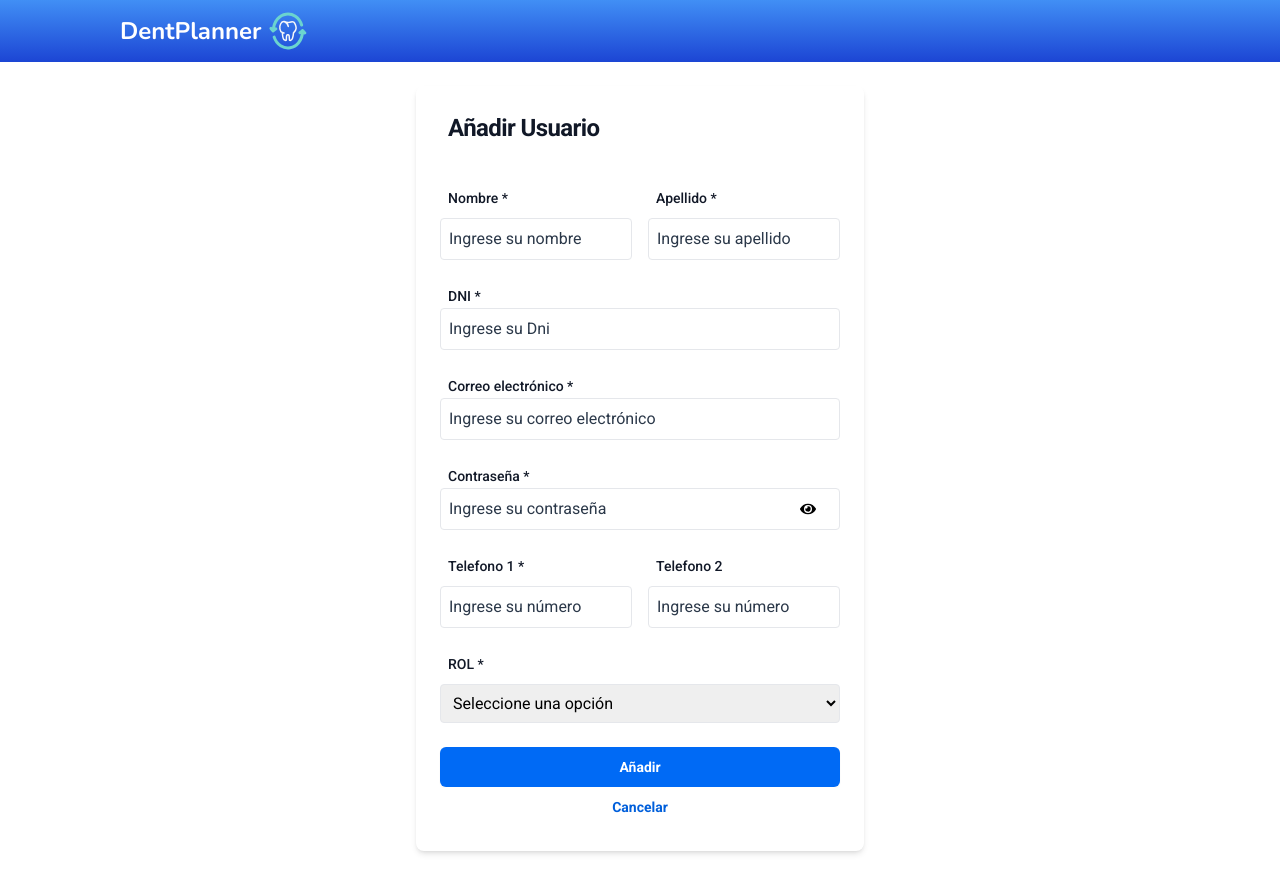
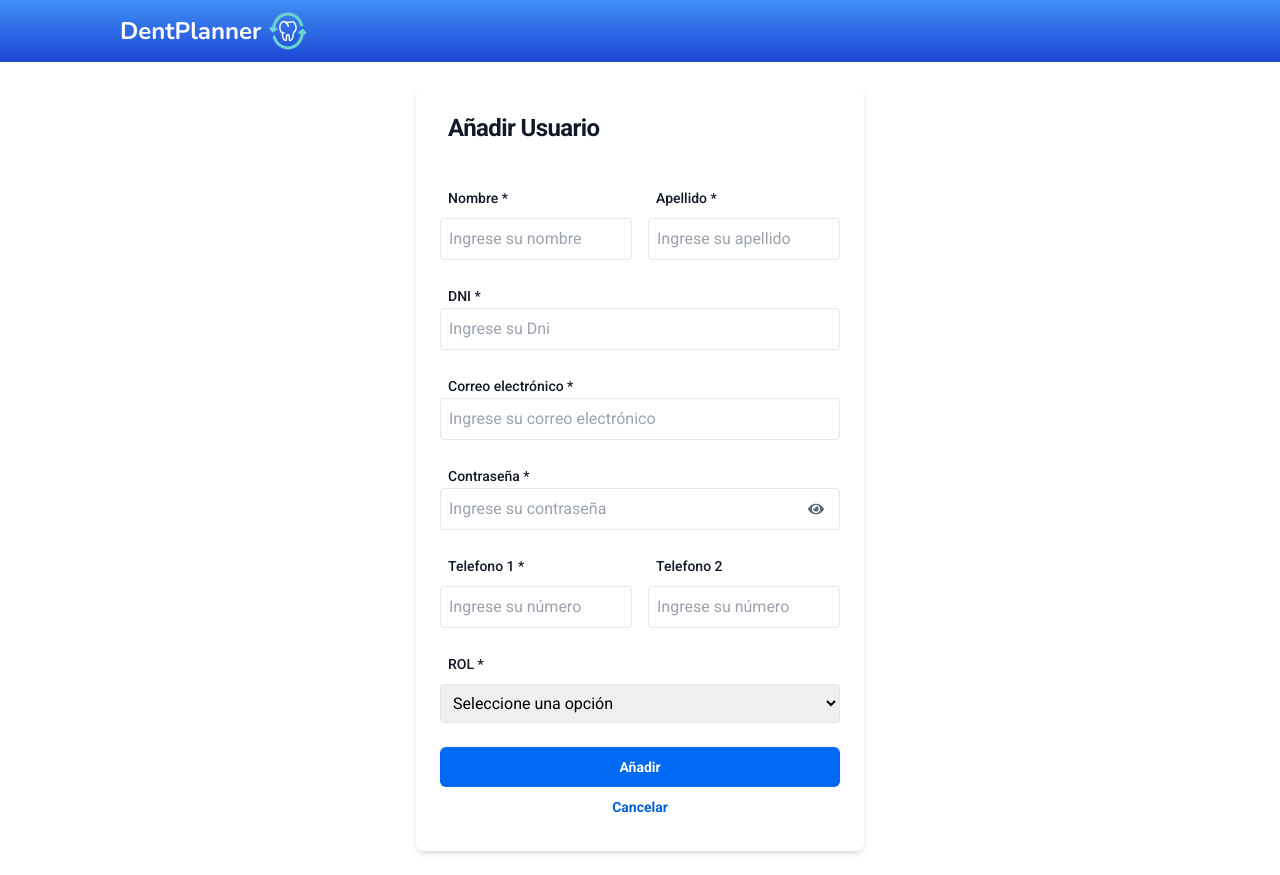
Before and after one commit to FooTalent/team-12, a React (Vite) app in the folder frontend/: page /registrar in a window 1280 px wide. Built offline with nearby package versions, Linux system fonts and the light colour scheme.

Commit message:
fix pathname Navbar + components errors

```diff
--- a/frontend/src/components/Input.jsx
+++ b/frontend/src/components/Input.jsx
@@ -1,13 +1,13 @@
 import PropTypes from "prop-types";
 import { forwardRef } from "react";
 
-const Input = forwardRef(({ type,placeholder, className, ...rest }, ref) => {
+const Input = forwardRef(function Input({ type,placeholder, className, ...rest }, ref) {
 
   return (
     <input
       ref={ref}
       type={type}
-      className={`border px-2 py-2 placeholder-[#2b3849] rounded-[4px] ${className}`}
+      className={`border px-2 py-2 rounded-[4px] ${className}`}
       placeholder={placeholder}
       {...rest}
     />
--- a/frontend/src/components/InputPassWord.jsx
+++ b/frontend/src/components/InputPassWord.jsx
@@ -1,10 +1,12 @@
 import PropTypes from "prop-types";
 import { forwardRef } from "react";
-import { FaEye, FaEyeSlash } from 'react-icons/fa';
+import { FaEye, FaEyeSlash } from "react-icons/fa";
 import { useState } from "react";
-import Button from "./Button";
 
-const Input = forwardRef(({placeholder, className, ...rest }, ref) => {
+const Input = forwardRef(function Input(
+  { placeholder, className, ...rest },
+  ref
+) {
   const [showPassword, setShowPassword] = useState(false);
   const toggleShowPassword = () => {
     setShowPassword(!showPassword);
@@ -14,25 +16,27 @@ const Input = forwardRef(({placeholder, className, ...rest }, ref) => {
       <input
         ref={ref}
         type={showPassword ? "text" : "password"}
-      className={`border px-2 py-2 placeholder-[#2b3849] rounded-[4px] ${className}`}
+        className={`border px-2 py-2  rounded-[4px] ${className}`}
         placeholder={placeholder}
         {...rest}
       />
-    <Button
+      <button
         type="button"
         onClick={toggleShowPassword}
-        className="absolute right-2 top-1/2 transform -translate-y-1/2 bg-transparent p-1"
+        className="absolute right-2 top-1/2 transform -translate-y-1/2 bg-transparent mr-2"
       >
-        {showPassword ? <FaEyeSlash /> : <FaEye />}
-      </Button>
+        {showPassword ? (
+          <FaEyeSlash className="text-[#1B2B41] text-opacity-70" />
+        ) : (
+          <FaEye className="text-[#1B2B41] text-opacity-70" />
+        )}
+      </button>
     </div>
   );
 });
 
 Input.propTypes = {
-
   placeholder: PropTypes.string.isRequired,
   className: PropTypes.string,
-
 };
-export default Input
+export default Input;
--- a/frontend/src/components/Navbar.jsx
+++ b/frontend/src/components/Navbar.jsx
@@ -11,7 +11,11 @@ export default function Navbar() {
   const [isLogin, setIsLogin] = useState(false);
 
   useEffect(() => {
-    if (location.pathname === "/agenda" || location.pathname === "/pacientes") {
+    if (
+      location.pathname === "/agenda" ||
+      location.pathname === "/pacientes" ||
+      location.pathname === "/pacientes/historia-clinica"
+    ) {
       setIsLogin(true);
     } else {
       setIsLogin(false);
--- a/frontend/src/components/Options.jsx
+++ b/frontend/src/components/Options.jsx
@@ -1,7 +1,7 @@
 import PropTypes from "prop-types";
 import { forwardRef } from "react";
 
-const Options = forwardRef(({  className, options, ...rest }, ref) => {
+const Options = forwardRef(function Options({  className, options, ...rest }, ref) {
 
     return (
       <select
```
Lines whose indentation alone changed are shown as unchanged.
